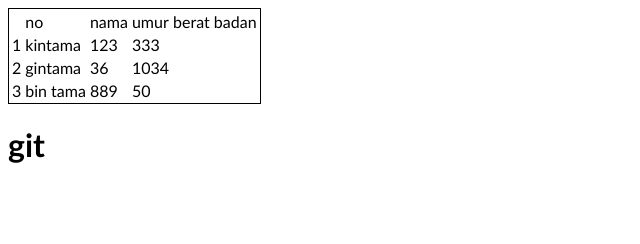
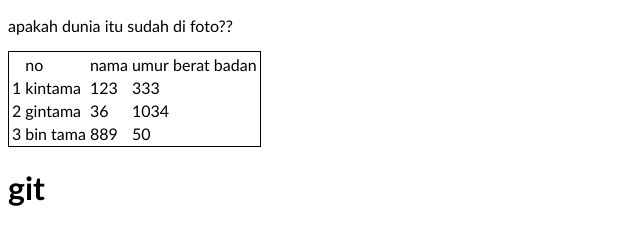
Before and after one commit to skarluaj/latihan-git, a plain HTML site: page index.html in a window 1280 px wide. Shown: the whole page, without its empty margins (0-640 px from the left). Drawn offline with Linux system fonts and the light colour scheme.

Commit message:
nambahin parag di baris 11 html

```diff
--- a/index.html
+++ b/index.html
@@ -8,6 +8,7 @@
     <title>git</title>
   </head>
   <body>
+    <p>apakah dunia itu sudah di foto??</p>
     <table class="tabel1">
       <th>
           <td>no</td>
```
